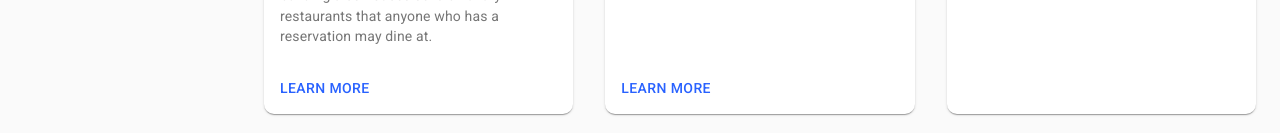
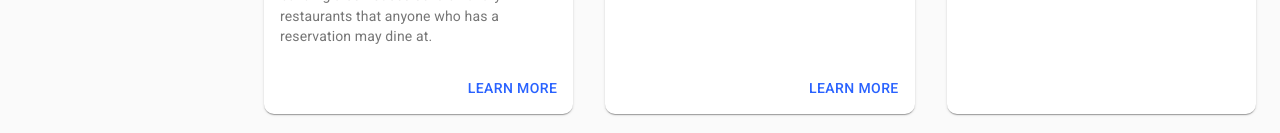
Before and after one commit to jtsshieh/Dubai-Travel-Website, a React (Create React App) app: page /places in a window 1280 px wide. Shown: the part 819-952 px from the top of the page. Built offline with nearby package versions, Linux system fonts and the light colour scheme.

Commit message:
Disable laggy card hover effects and move button to right

```diff
--- a/src/pages/Places/PlaceCard.tsx
+++ b/src/pages/Places/PlaceCard.tsx
@@ -36,6 +36,9 @@ const useStyles = makeStyles((theme) => ({
 	cardContent: {
 		flex: 1,
 	},
+	button: {
+		marginLeft: 'auto',
+	},
 }));
 
 export interface PlaceCardProps {
@@ -47,15 +50,9 @@ export interface PlaceCardProps {
 
 export function PlaceCard({ name, header, text, link }: PlaceCardProps) {
 	const classes = useStyles();
-	const [isHovering, setIsHovering] = useState(false);
 
 	return (
-		<Card
-			className={classes.card}
-			elevation={isHovering ? 24 : 1}
-			onMouseOver={() => setIsHovering(true)}
-			onMouseOut={() => setIsHovering(false)}
-		>
+		<Card className={classes.card}>
 			<CardMedia image={header.image} title={name} className={classes.media}>
 				{header.credits && (
 					<Typography variant="body2" className={classes.credits}>
@@ -80,7 +77,13 @@ export function PlaceCard({ name, header, text, link }: PlaceCardProps) {
 			</CardContent>
 			{link && (
 				<CardActions>
-					<Button color="primary" target="_blank" rel="noopener" href={link}>
+					<Button
+						color="primary"
+						target="_blank"
+						rel="noopener"
+						href={link}
+						className={classes.button}
+					>
 						Learn More
 					</Button>
 				</CardActions>
```
